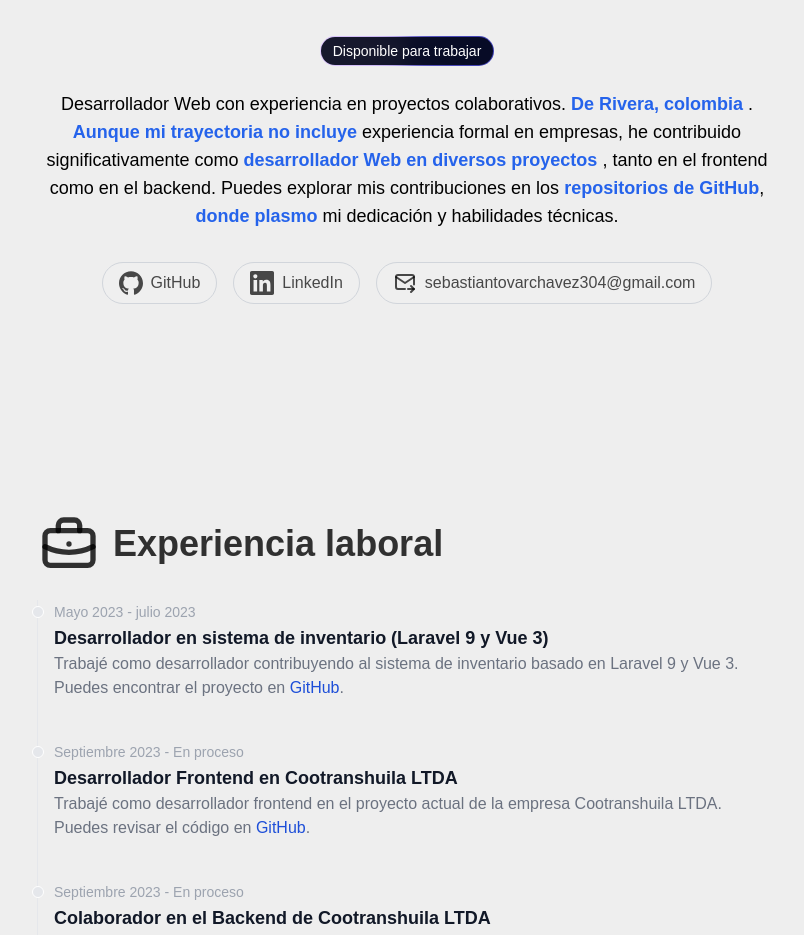
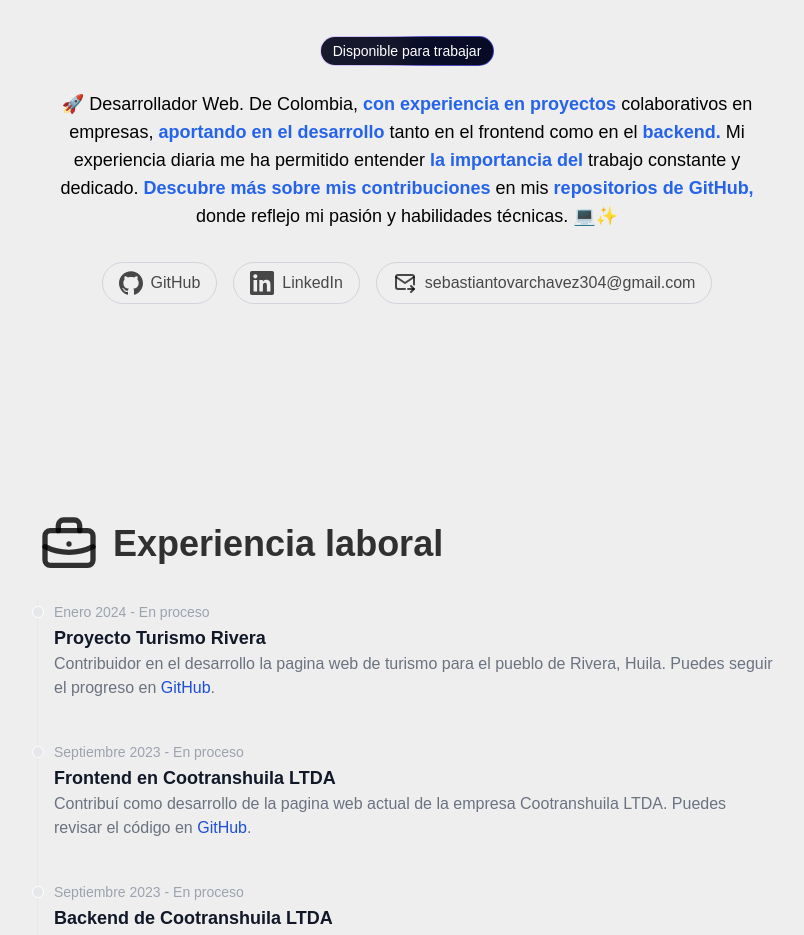
Before and after one commit to Jesus-Rojas/portafolio_sebbasDev, a Vue app: page / in a window 1280 px wide. Shown: the part 390-1325 px from the top of the page, without its empty margins (233-1037 px from the left). Built offline with nearby package versions, Linux system fonts and the light colour scheme.

Commit message:
:art:style and content corrections

```diff
--- a/src/components/Experience.vue
+++ b/src/components/Experience.vue
@@ -8,14 +8,16 @@
 
     <div class="flex justify-center">
       <ol class="relative border-s border-gray-200 dark:border-gray-700">
-        <!-- Información para el trabajo como desarrollador en el sistema de inventario -->
+
+        <!-- Información para el proyecto de Turismo Rivera -->
+
         <li class="mb-10 ms-4">
           <div class="absolute w-3 h-3 bg-gray-200 rounded-full mt-1.5 -start-1.5 border border-white dark:border-gray-900 dark:bg-gray-700"></div>
-          <time class="mb-1 text-sm font-normal leading-none text-gray-400 dark:text-gray-500">Mayo 2023 - julio 2023</time>
-          <h3 class="text-lg font-semibold text-gray-900 dark:text-white">Desarrollador en sistema de inventario (Laravel 9 y Vue 3)</h3>
-          <p class="mb-4 text-base font-normal text-gray-500 dark:text-gray-400">
-            Trabajé como desarrollador contribuyendo al sistema de inventario basado en Laravel 9 y Vue 3. Puedes encontrar el proyecto en
-            <a href="https://github.com/oscarruiz05/inventario" class="text-blue-700 hover:underline" target="_blank" rel="noopener noreferrer">GitHub</a>.
+          <time class="mb-1 text-sm font-normal leading-none text-gray-400 dark:text-gray-500">Enero 2024 - En proceso</time>
+          <h3 class="text-lg font-semibold text-gray-900 dark:text-white">Proyecto Turismo Rivera</h3>
+          <p class="text-base font-normal text-gray-500 dark:text-gray-400">
+            Contribuidor en el desarrollo la pagina web de turismo para el pueblo de Rivera, Huila. Puedes seguir el progreso en
+            <a href="https://github.com/oscarruiz05/turismo-rivera-web" class="text-blue-700 hover:underline" target="_blank" rel="noopener noreferrer">GitHub</a>.
           </p>
         </li>
 
@@ -23,9 +25,9 @@
         <li class="mb-10 ms-4">
           <div class="absolute w-3 h-3 bg-gray-200 rounded-full mt-1.5 -start-1.5 border border-white dark:border-gray-900 dark:bg-gray-700"></div>
           <time class="mb-1 text-sm font-normal leading-none text-gray-400 dark:text-gray-500">Septiembre 2023 - En proceso</time>
-          <h3 class="text-lg font-semibold text-gray-900 dark:text-white">Desarrollador Frontend en Cootranshuila LTDA</h3>
+          <h3 class="text-lg font-semibold text-gray-900 dark:text-white"> Frontend en Cootranshuila LTDA</h3>
           <p class="text-base font-normal text-gray-500 dark:text-gray-400">
-            Trabajé como desarrollador frontend en el proyecto actual de la empresa Cootranshuila LTDA. Puedes revisar el código en
+            Contribuí  como desarrollo de la pagina web  actual de la empresa Cootranshuila LTDA. Puedes revisar el código en
             <a href="https://github.com/Cootranshuila-LTDA/cootranshuila-web-front" class="text-blue-700 hover:underline" target="_blank" rel="noopener noreferrer">GitHub</a>.
           </p>
         </li>
@@ -34,7 +36,7 @@
         <li class="mb-10 ms-4">
           <div class="absolute w-3 h-3 bg-gray-200 rounded-full mt-1.5 -start-1.5 border border-white dark:border-gray-900 dark:bg-gray-700"></div>
           <time class="mb-1 text-sm font-normal leading-none text-gray-400 dark:text-gray-500">Septiembre 2023 - En proceso</time>
-          <h3 class="text-lg font-semibold text-gray-900 dark:text-white">Colaborador en el Backend de Cootranshuila LTDA</h3>
+          <h3 class="text-lg font-semibold text-gray-900 dark:text-white"> Backend de Cootranshuila LTDA</h3>
           <p class="text-base font-normal text-gray-500 dark:text-gray-400">
             Contribuí en la diagramación y desarrollo del backend para el proyecto de Cootranshuila LTDA. Puedes revisar el código en
             <a href="https://github.com/Cootranshuila-LTDA/cootranshuila-web-back" class="text-blue-700 hover:underline" target="_blank" rel="noopener noreferrer">GitHub</a>.
@@ -53,14 +55,15 @@
           </p>
         </li>
 
-        <!-- Información para el proyecto de Turismo Rivera -->
-        <li class="ms-4">
+
+        <!-- Información para el trabajo como desarrollador en el sistema de inventario -->
+        <li class="mb-10 ms-4">
           <div class="absolute w-3 h-3 bg-gray-200 rounded-full mt-1.5 -start-1.5 border border-white dark:border-gray-900 dark:bg-gray-700"></div>
-          <time class="mb-1 text-sm font-normal leading-none text-gray-400 dark:text-gray-500">Enero 2024 - En proceso</time>
-          <h3 class="text-lg font-semibold text-gray-900 dark:text-white">Proyecto Turismo Rivera</h3>
-          <p class="text-base font-normal text-gray-500 dark:text-gray-400">
-            Actualmente estoy desarrollando un proyecto de turismo para el pueblo de Rivera, Huila. Puedes seguir el progreso en
-            <a href="https://github.com/oscarruiz05/turismo-rivera-web" class="text-blue-700 hover:underline" target="_blank" rel="noopener noreferrer">GitHub</a>.
+          <time class="mb-1 text-sm font-normal leading-none text-gray-400 dark:text-gray-500">Mayo 2023 - julio 2023</time>
+          <h3 class="text-lg font-semibold text-gray-900 dark:text-white">Sistema de inventario</h3>
+          <p class="mb-4 text-base font-normal text-gray-500 dark:text-gray-400">
+            Contribuí en el desarrollo del sistema de inventario para una panaderia en Laravel 9 y Vue 3. Puedes encontrar el proyecto en
+            <a href="https://github.com/oscarruiz05/inventario" class="text-blue-700 hover:underline" target="_blank" rel="noopener noreferrer">GitHub</a>.
           </p>
         </li>
       </ol>
--- a/src/components/Index.vue
+++ b/src/components/Index.vue
@@ -1,30 +1,44 @@
 <template>
   <main>
-    <section class="w-full lg:w-[740px] mx-auto py-12 md:py-20 lg:py-20 text-center">
+    <section
+      class="w-full lg:w-[740px] mx-auto py-12 md:py-20 lg:py-20 text-center"
+    >
       <div class="px-28">
-        <img class="rounded-full size-20 mb-4" src="/src/assets/img/sebas.jpg" alt="SebbasDEV logo" />
+        <img
+          class="rounded-full size-20 mb-4"
+          src="/src/assets/img/sebas.jpg"
+          alt="SebbasDEV logo"
+        />
       </div>
       <h1
-        class="text-black dark:text-white text-3xl md:text-4xl lg:text-5xl font-bold flex justify-center flex-row mb-4 transition hover:scale-110">
+        class="text-black dark:text-white text-3xl md:text-4xl lg:text-5xl font-bold flex justify-center flex-row mb-4 transition hover:scale-110"
+      >
         <span class="text-blue-600">Hey</span>, soy Sebastian
       </h1>
       <div class="flex justify-center items-center py-6">
         <BadgeVue>Disponible para trabajar</BadgeVue>
       </div>
       <h2 class="text-black dark:text-white text-sm md:text-base lg:text-lg">
-        Desarrollador Web con experiencia en proyectos colaborativos.
-        <span class="text-blue-600 font-bold">De Rivera, colombia </span> .
-        <span class="text-blue-600 font-bold">Aunque mi trayectoria no incluye
+        🚀 Desarrollador Web. De Colombia, <span class="text-blue-600 font-bold"
+          >con experiencia en proyectos </span
+        >
+        colaborativos en empresas,
+        <span class="text-blue-600 font-bold">
+          aportando en el desarrollo
         </span>
-        experiencia formal en empresas, he contribuido significativamente como
-        <span class="text-blue-600 font-bold">desarrollador Web en diversos proyectos</span>
-        , tanto en el frontend como en el backend. Puedes explorar mis
-        contribuciones en los
-        <span class="text-blue-600 font-bold"> repositorios de GitHub</span>,
-        <span class="text-blue-600 font-bold"> donde plasmo</span> mi dedicación
-        y habilidades técnicas.
+        tanto en el frontend  como en el
+        <span class="text-blue-600 font-bold"> backend. </span>
+        Mi experiencia diaria me ha permitido entender
+        <span class="text-blue-600 font-bold"> la importancia del </span>
+
+        trabajo constante y dedicado.
+        <span class="text-blue-600 font-bold">
+          Descubre más sobre mis contribuciones
+        </span>
+        en mis
+        <span class="text-blue-600 font-bold"> repositorios de GitHub,</span>
+        donde reflejo mi pasión y habilidades técnicas. 💻✨
       </h2>
-
       <nav class="flex gap-4 mt-8 flex-wrap justify-center">
         <SocialPillVue href="https://github.com/sebbas-0626">
           <GitHub class="size-4 md:size-6"></GitHub>
```
